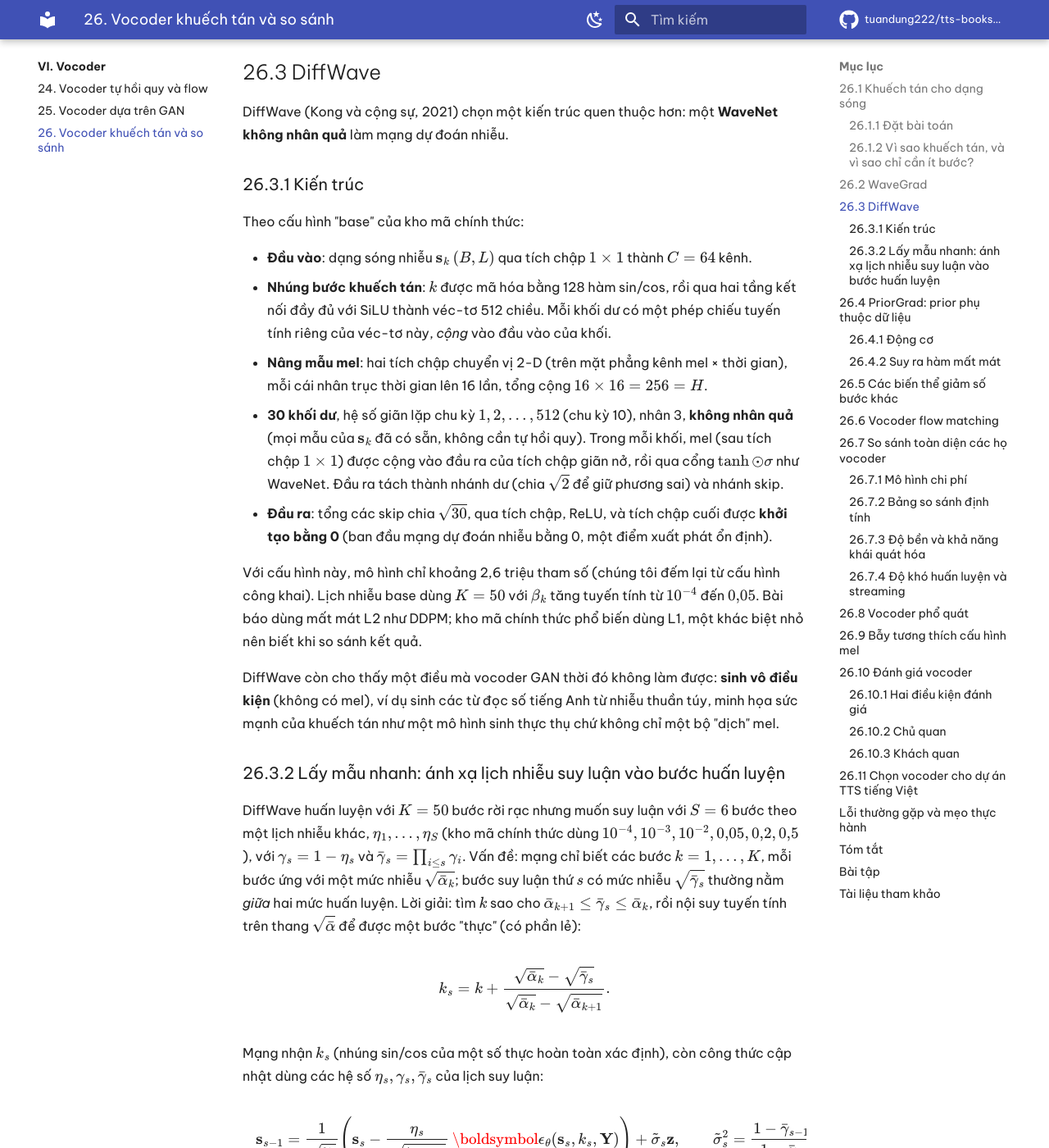
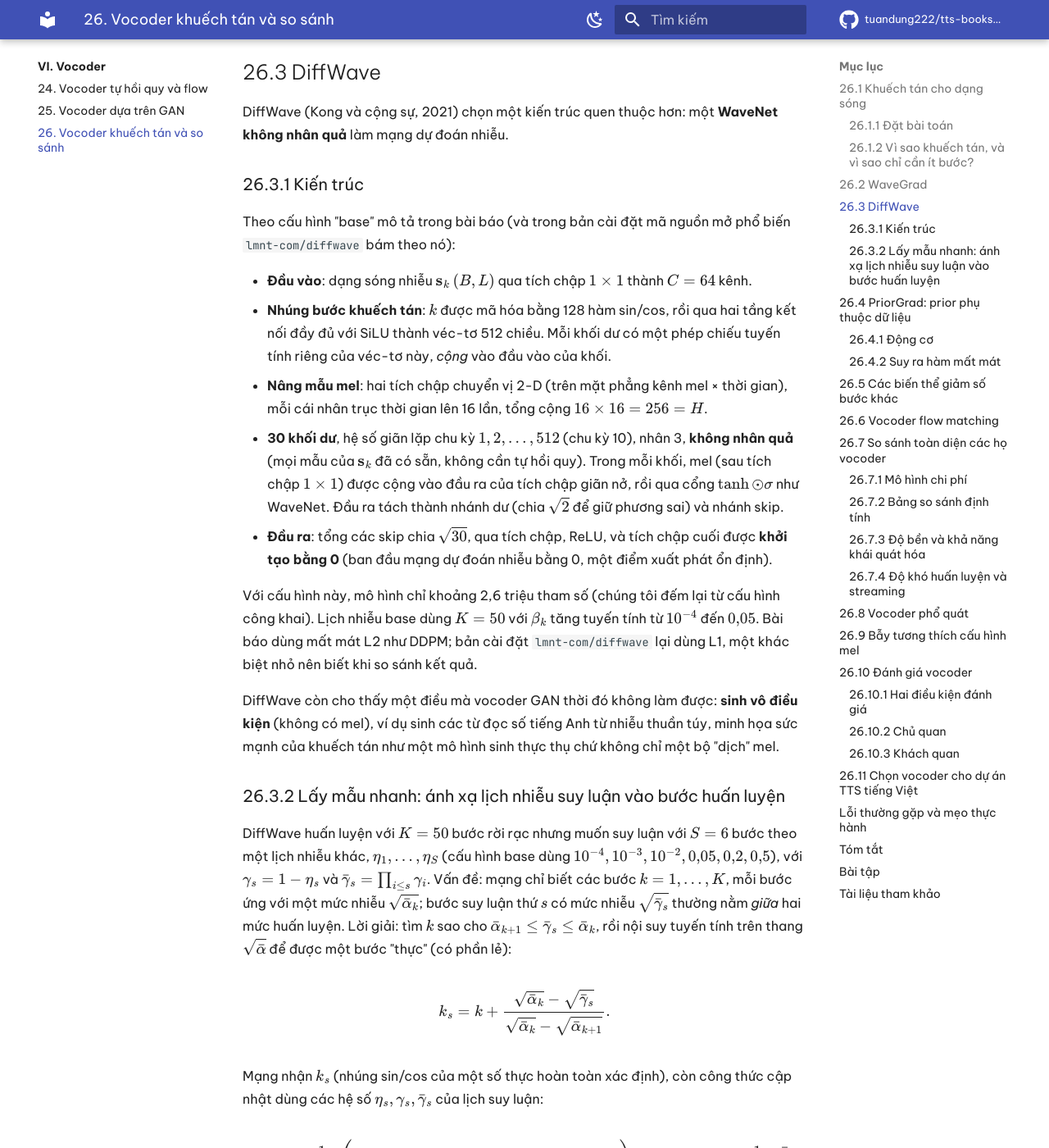
Before and after one commit to tuandung222/tts-books-2026, an MkDocs documentation site: the page built from docs/phan-6-vocoder/ch26-diffusion-vocoder-va-so-sanh.md, in a window 1280 px wide and 1400 px high, scrolled down 2850 px. Shown: the whole window at 82% size. Built offline with MkDocs 1.6.1 and Material for MkDocs 9.7.7, drawn with Linux system fonts in a browser that asks for light colours; comment, search, counter and statistics services are not loaded.

Commit message:
WIP: bản thảo các chương đang biên soạn
Co-Authored-By: Claude Opus 5.5 <noreply@anthropic.com>
Claude-Session: https://claude.ai/code/session_01PnSv8GMC4q142v8Kx1mQHm

```diff
--- a/docs/phan-6-vocoder/ch26-diffusion-vocoder-va-so-sanh.md
+++ b/docs/phan-6-vocoder/ch26-diffusion-vocoder-va-so-sanh.md
@@ -71,7 +71,7 @@ DiffWave (Kong và cộng sự, 2021) chọn một kiến trúc quen thuộc hơ
 
 ### 26.3.1 Kiến trúc
 
-Theo cấu hình "base" của kho mã chính thức:
+Theo cấu hình "base" mô tả trong bài báo (và trong bản cài đặt mã nguồn mở phổ biến `lmnt-com/diffwave` bám theo nó):
 
 - **Đầu vào**: dạng sóng nhiễu $\mathbf{s}_k$ $(B, L)$ qua tích chập $1 \times 1$ thành $C = 64$ kênh.
 - **Nhúng bước khuếch tán**: $k$ được mã hóa bằng 128 hàm sin/cos, rồi qua hai tầng kết nối đầy đủ với SiLU thành véc-tơ 512 chiều. Mỗi khối dư có một phép chiếu tuyến tính riêng của véc-tơ này, *cộng* vào đầu vào của khối.
@@ -79,13 +79,13 @@ Theo cấu hình "base" của kho mã chính thức:
 - **30 khối dư**, hệ số giãn lặp chu kỳ $1, 2, \ldots, 512$ (chu kỳ 10), nhân 3, **không nhân quả** (mọi mẫu của $\mathbf{s}_k$ đã có sẵn, không cần tự hồi quy). Trong mỗi khối, mel (sau tích chập $1 \times 1$) được cộng vào đầu ra của tích chập giãn nở, rồi qua cổng $\tanh \odot \sigma$ như WaveNet. Đầu ra tách thành nhánh dư (chia $\sqrt{2}$ để giữ phương sai) và nhánh skip.
 - **Đầu ra**: tổng các skip chia $\sqrt{30}$, qua tích chập, ReLU, và tích chập cuối được **khởi tạo bằng 0** (ban đầu mạng dự đoán nhiễu bằng 0, một điểm xuất phát ổn định).
 
-Với cấu hình này, mô hình chỉ khoảng 2,6 triệu tham số (chúng tôi đếm lại từ cấu hình công khai). Lịch nhiễu base dùng $K = 50$ với $\beta_k$ tăng tuyến tính từ $10^{-4}$ đến $0{,}05$. Bài báo dùng mất mát L2 như DDPM; kho mã chính thức phổ biến dùng L1, một khác biệt nhỏ nên biết khi so sánh kết quả.
+Với cấu hình này, mô hình chỉ khoảng 2,6 triệu tham số (chúng tôi đếm lại từ cấu hình công khai). Lịch nhiễu base dùng $K = 50$ với $\beta_k$ tăng tuyến tính từ $10^{-4}$ đến $0{,}05$. Bài báo dùng mất mát L2 như DDPM; bản cài đặt `lmnt-com/diffwave` lại dùng L1, một khác biệt nhỏ nên biết khi so sánh kết quả.
 
 DiffWave còn cho thấy một điều mà vocoder GAN thời đó không làm được: **sinh vô điều kiện** (không có mel), ví dụ sinh các từ đọc số tiếng Anh từ nhiễu thuần túy, minh họa sức mạnh của khuếch tán như một mô hình sinh thực thụ chứ không chỉ một bộ "dịch" mel.
 
 ### 26.3.2 Lấy mẫu nhanh: ánh xạ lịch nhiễu suy luận vào bước huấn luyện
 
-DiffWave huấn luyện với $K = 50$ bước rời rạc nhưng muốn suy luận với $S = 6$ bước theo một lịch nhiễu khác, $\eta_1, \ldots, \eta_S$ (kho mã chính thức dùng $10^{-4}, 10^{-3}, 10^{-2}, 0{,}05, 0{,}2, 0{,}5$), với $\gamma_s = 1 - \eta_s$ và $\bar{\gamma}_s = \prod_{i \le s} \gamma_i$. Vấn đề: mạng chỉ biết các bước $k = 1, \ldots, K$, mỗi bước ứng với một mức nhiễu $\sqrt{\bar{\alpha}_k}$; bước suy luận thứ $s$ có mức nhiễu $\sqrt{\bar{\gamma}_s}$ thường nằm *giữa* hai mức huấn luyện. Lời giải: tìm $k$ sao cho $\bar{\alpha}_{k+1} \le \bar{\gamma}_s \le \bar{\alpha}_k$, rồi nội suy tuyến tính trên thang $\sqrt{\bar{\alpha}}$ để được một bước "thực" (có phần lẻ):
+DiffWave huấn luyện với $K = 50$ bước rời rạc nhưng muốn suy luận với $S = 6$ bước theo một lịch nhiễu khác, $\eta_1, \ldots, \eta_S$ (cấu hình base dùng $10^{-4}, 10^{-3}, 10^{-2}, 0{,}05, 0{,}2, 0{,}5$), với $\gamma_s = 1 - \eta_s$ và $\bar{\gamma}_s = \prod_{i \le s} \gamma_i$. Vấn đề: mạng chỉ biết các bước $k = 1, \ldots, K$, mỗi bước ứng với một mức nhiễu $\sqrt{\bar{\alpha}_k}$; bước suy luận thứ $s$ có mức nhiễu $\sqrt{\bar{\gamma}_s}$ thường nằm *giữa* hai mức huấn luyện. Lời giải: tìm $k$ sao cho $\bar{\alpha}_{k+1} \le \bar{\gamma}_s \le \bar{\alpha}_k$, rồi nội suy tuyến tính trên thang $\sqrt{\bar{\alpha}}$ để được một bước "thực" (có phần lẻ):
 
 $$
 k_s = k + \frac{\sqrt{\bar{\alpha}_k} - \sqrt{\bar{\gamma}_s}}{\sqrt{\bar{\alpha}_k} - \sqrt{\bar{\alpha}_{k+1}}} .
```
